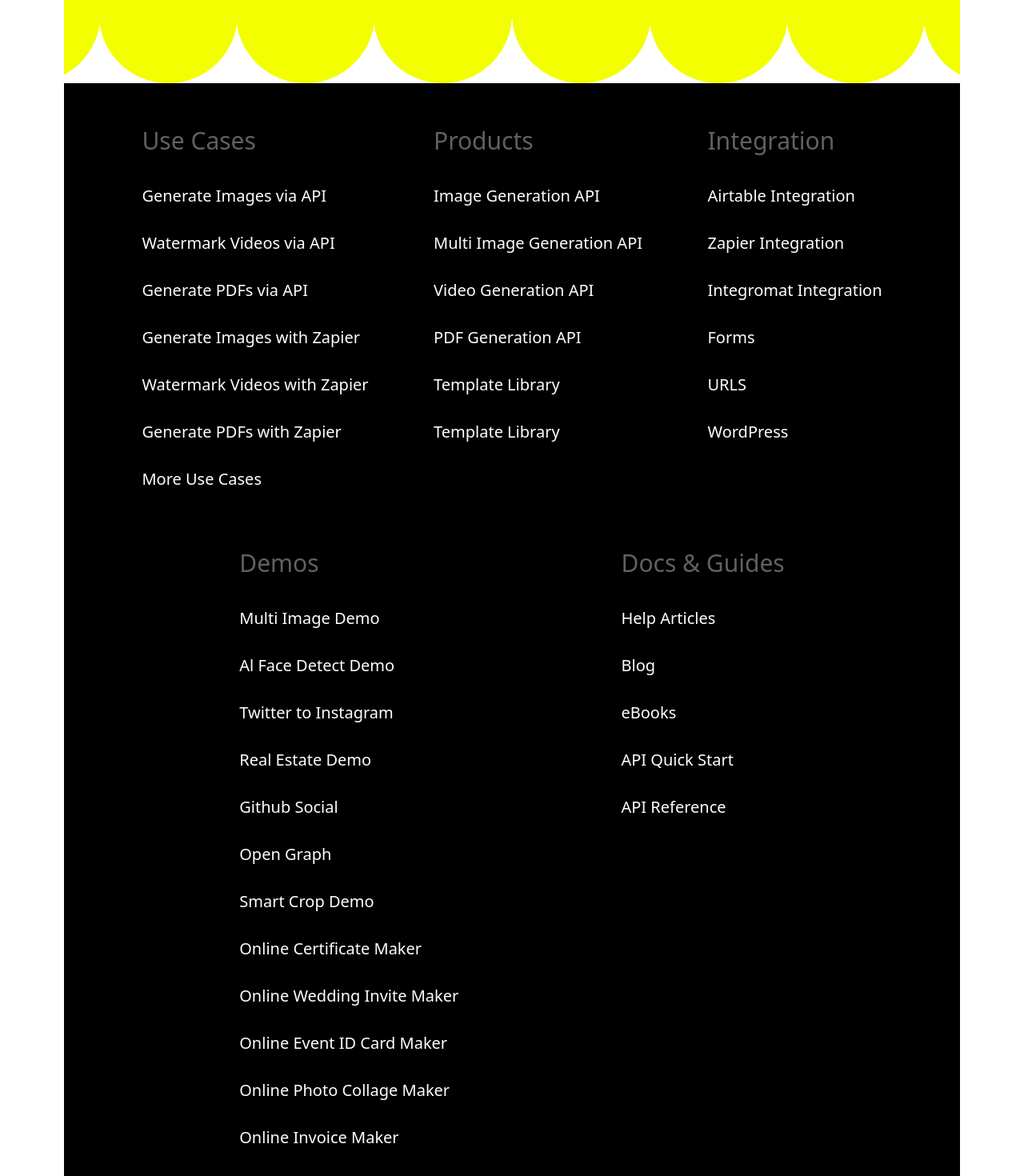
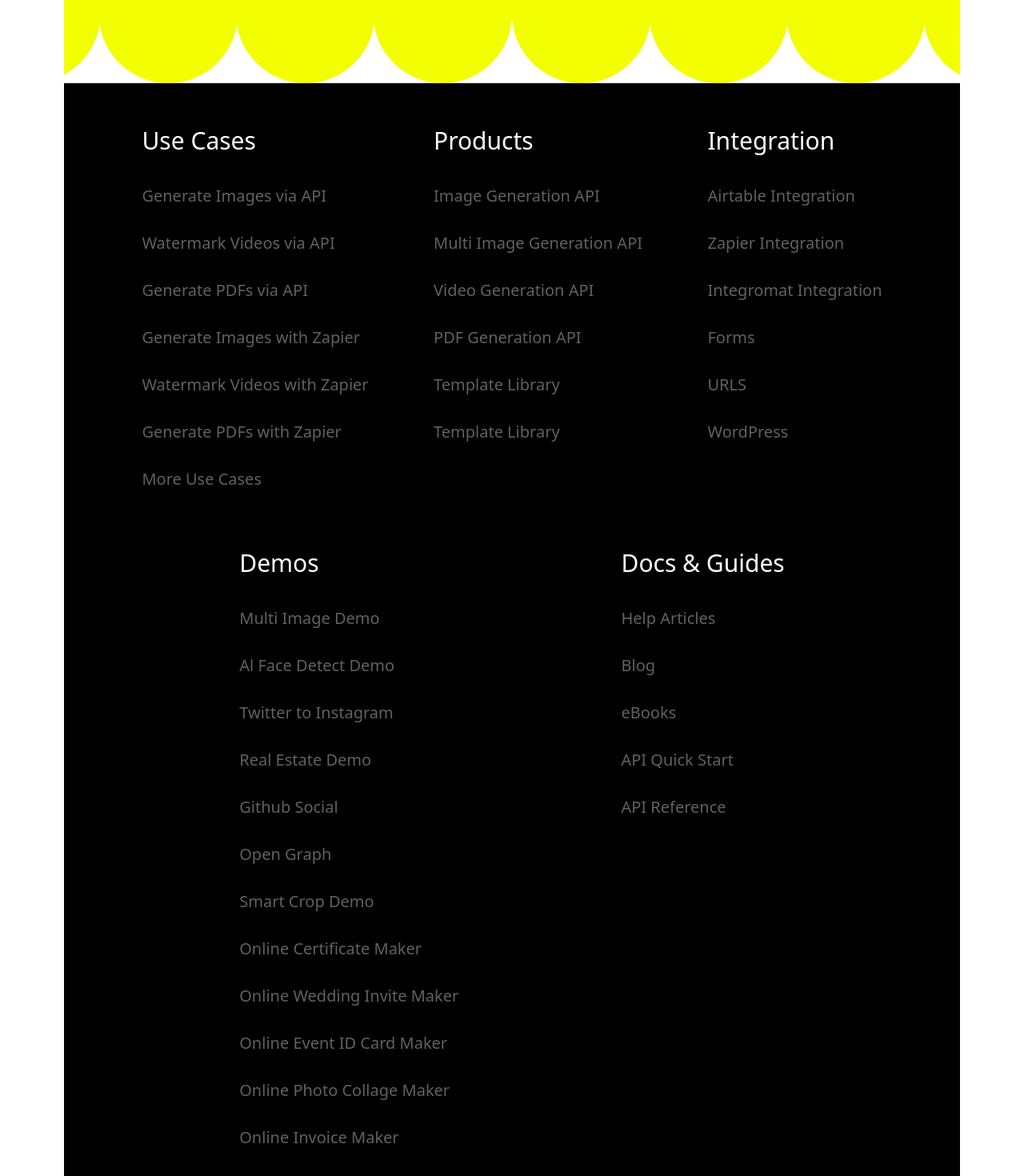
Before and after one commit to meenakshigurjar/Craftly, a React (Vite) app: page / in a window 1280 px wide. Shown: the part 8740-10210 px from the top of the page at 80% size. Built offline with nearby package versions, Linux system fonts and the light colour scheme.

Commit message:
Footer color

```diff
--- a/src/components/demo/DemoAsset.jsx
+++ b/src/components/demo/DemoAsset.jsx
@@ -43,135 +43,135 @@
       <div className="flex flex-col items-center justify-center bg-black p-8 mb-[100px]">
         <div className="flex flex-wrap justify-evenly gap-y-8 gap-x-4 mb-[100px]">
           <div className="flex flex-col h-fit md:h-[496px]">
-            <div className="text-[30px]/[79px] font-Archivo text-[#FFFFFF61]">
+            <div className="text-white text-[30px]/[79px] font-Archivo ">
               Use Cases
             </div>
-            <div className="text-white font-medium font-Inter text-[20px]/[59px]">
+            <div className="text-[#FFFFFF61] font-medium font-Inter text-[20px]/[59px]">
               Generate Images via API
             </div>
-            <div className="text-white font-medium font-Inter text-[20px]/[59px]">
+            <div className="text-[#FFFFFF61] font-medium font-Inter text-[20px]/[59px]">
               Watermark Videos via API
             </div>
-            <div className="text-white font-medium font-Inter text-[20px]/[59px]">
+            <div className="text-[#FFFFFF61] font-medium font-Inter text-[20px]/[59px]">
               Generate PDFs via API
             </div>
-            <div className="text-white font-medium font-Inter text-[20px]/[59px]">
+            <div className="text-[#FFFFFF61] font-medium font-Inter text-[20px]/[59px]">
               Generate Images with Zapier
             </div>
-            <div className="text-white font-medium font-Inter text-[20px]/[59px]">
+            <div className="text-[#FFFFFF61] font-medium font-Inter text-[20px]/[59px]">
               Watermark Videos with Zapier
             </div>
-            <div className="text-white font-medium font-Inter text-[20px]/[59px]">
+            <div className="text-[#FFFFFF61] font-medium font-Inter text-[20px]/[59px]">
               Generate PDFs with Zapier
             </div>
-            <div className="text-white font-medium font-Inter text-[20px]/[59px]">
+            <div className="text-[#FFFFFF61] font-medium font-Inter text-[20px]/[59px]">
               More Use Cases
             </div>
           </div>
           <div className="flex flex-col h-fit md:h-[437px]">
-            <div className="text-[30px]/[79px] font-Archivo text-[#FFFFFF61]">
+            <div className="text-white text-[30px]/[79px] font-Archivo ">
               Products
             </div>
-            <div className="text-white font-medium font-Inter text-[20px]/[59px]">
+            <div className="text-[#FFFFFF61] font-medium font-Inter text-[20px]/[59px]">
               Image Generation API
             </div>
-            <div className="text-white font-medium font-Inter text-[20px]/[59px]">
+            <div className="text-[#FFFFFF61] font-medium font-Inter text-[20px]/[59px]">
               Multi Image Generation API
             </div>
-            <div className="text-white font-medium font-Inter text-[20px]/[59px]">
+            <div className="text-[#FFFFFF61] font-medium font-Inter text-[20px]/[59px]">
               Video Generation API
             </div>
-            <div className="text-white font-medium font-Inter text-[20px]/[59px]">
+            <div className="text-[#FFFFFF61] font-medium font-Inter text-[20px]/[59px]">
               PDF Generation API
             </div>
-            <div className="text-white font-medium font-Inter text-[20px]/[59px]">
+            <div className="text-[#FFFFFF61] font-medium font-Inter text-[20px]/[59px]">
               Template Library
             </div>
-            <div className="text-white font-medium font-Inter text-[20px]/[59px]">
+            <div className="text-[#FFFFFF61] font-medium font-Inter text-[20px]/[59px]">
               Template Library
             </div>
           </div>
           <div className="flex flex-col  h-fit md:h-[437px]">
-            <div className="text-[30px]/[79px] font-Archivo text-[#FFFFFF61]">
+            <div className="text-white text-[30px]/[79px] font-Archivo">
               Integration
             </div>
-            <div className="text-white font-medium font-Inter text-[20px]/[59px]">
+            <div className="text-[#FFFFFF61] font-medium font-Inter text-[20px]/[59px]">
               Airtable Integration
             </div>
-            <div className="text-white font-medium font-Inter text-[20px]/[59px]">
+            <div className="text-[#FFFFFF61] font-medium font-Inter text-[20px]/[59px]">
               Zapier Integration
             </div>
-            <div className="text-white font-medium font-Inter text-[20px]/[59px]">
+            <div className="text-[#FFFFFF61] font-medium font-Inter text-[20px]/[59px]">
               Integromat Integration
             </div>
-            <div className="text-white font-medium font-Inter text-[20px]/[59px]">
+            <div className="text-[#FFFFFF61] font-medium font-Inter text-[20px]/[59px]">
               Forms
             </div>
-            <div className="text-white font-medium font-Inter text-[20px]/[59px]">
+            <div className="text-[#FFFFFF61] font-medium font-Inter text-[20px]/[59px]">
               URLS
             </div>
-            <div className="text-white font-medium font-Inter text-[20px]/[59px]">
+            <div className="text-[#FFFFFF61] font-medium font-Inter text-[20px]/[59px]">
               WordPress
             </div>
           </div>
           <div className="flex flex-col  h-fit md:h-[708px]">
-            <div className="text-[30px]/[79px] font-Archivo text-[#FFFFFF61]">
+            <div className="text-white text-[30px]/[79px] font-Archivo">
               Demos
             </div>
-            <div className="text-white font-medium font-Inter text-[20px]/[59px]">
+            <div className="text-[#FFFFFF61] font-medium font-Inter text-[20px]/[59px]">
               Multi Image Demo
             </div>
-            <div className="text-white font-medium font-Inter text-[20px]/[59px]">
+            <div className="text-[#FFFFFF61] font-medium font-Inter text-[20px]/[59px]">
               Al Face Detect Demo
             </div>
-            <div className="text-white font-medium font-Inter text-[20px]/[59px]">
+            <div className="text-[#FFFFFF61] font-medium font-Inter text-[20px]/[59px]">
               Twitter to Instagram
             </div>
-            <div className="text-white font-medium font-Inter text-[20px]/[59px]">
+            <div className="text-[#FFFFFF61] font-medium font-Inter text-[20px]/[59px]">
               Real Estate Demo
             </div>
-            <div className="text-white font-medium font-Inter text-[20px]/[59px]">
+            <div className="text-[#FFFFFF61] font-medium font-Inter text-[20px]/[59px]">
               Github Social
             </div>
-            <div className="text-white font-medium font-Inter text-[20px]/[59px]">
+            <div className="text-[#FFFFFF61] font-medium font-Inter text-[20px]/[59px]">
               Open Graph
             </div>
-            <div className="text-white font-medium font-Inter text-[20px]/[59px]">
+            <div className="text-[#FFFFFF61] font-medium font-Inter text-[20px]/[59px]">
               Smart Crop Demo
             </div>
-            <div className="text-white font-medium font-Inter text-[20px]/[59px]">
+            <div className="text-[#FFFFFF61] font-medium font-Inter text-[20px]/[59px]">
               Online Certificate Maker
             </div>
-            <div className="text-white font-medium font-Inter text-[20px]/[59px]">
+            <div className="text-[#FFFFFF61] font-medium font-Inter text-[20px]/[59px]">
               Online Wedding Invite Maker
             </div>
-            <div className="text-white font-medium font-Inter text-[20px]/[59px]">
+            <div className="text-[#FFFFFF61] font-medium font-Inter text-[20px]/[59px]">
               Online Event ID Card Maker
             </div>
-            <div className="text-white font-medium font-Inter text-[20px]/[59px]">
+            <div className="text-[#FFFFFF61] font-medium font-Inter text-[20px]/[59px]">
               Online Photo Collage Maker
             </div>
-            <div className="text-white font-medium font-Inter text-[20px]/[59px]">
+            <div className="text-[#FFFFFF61] font-medium font-Inter text-[20px]/[59px]">
               Online Invoice Maker
             </div>
           </div>
           <div className="flex flex-col  h-fit md:h-[378px]">
-            <div className="text-[30px]/[79px] font-Archivo text-[#FFFFFF61]">
+            <div className="text-white text-[30px]/[79px] font-Archivo">
               Docs & Guides
             </div>
-            <div className="text-white font-medium font-Inter text-[20px]/[59px]">
+            <div className="text-[#FFFFFF61] font-medium font-Inter text-[20px]/[59px]">
               Help Articles
             </div>
-            <div className="text-white font-medium font-Inter text-[20px]/[59px]">
+            <div className="text-[#FFFFFF61] font-medium font-Inter text-[20px]/[59px]">
               Blog
             </div>
-            <div className="text-white font-medium font-Inter text-[20px]/[59px]">
+            <div className="text-[#FFFFFF61] font-medium font-Inter text-[20px]/[59px]">
               eBooks
             </div>
-            <div className="text-white font-medium font-Inter text-[20px]/[59px]">
+            <div className="text-[#FFFFFF61] font-medium font-Inter text-[20px]/[59px]">
               API Quick Start
             </div>
-            <div className="text-white font-medium font-Inter text-[20px]/[59px]">
+            <div className="text-[#FFFFFF61] font-medium font-Inter text-[20px]/[59px]">
               API Reference
             </div>
           </div>
```
